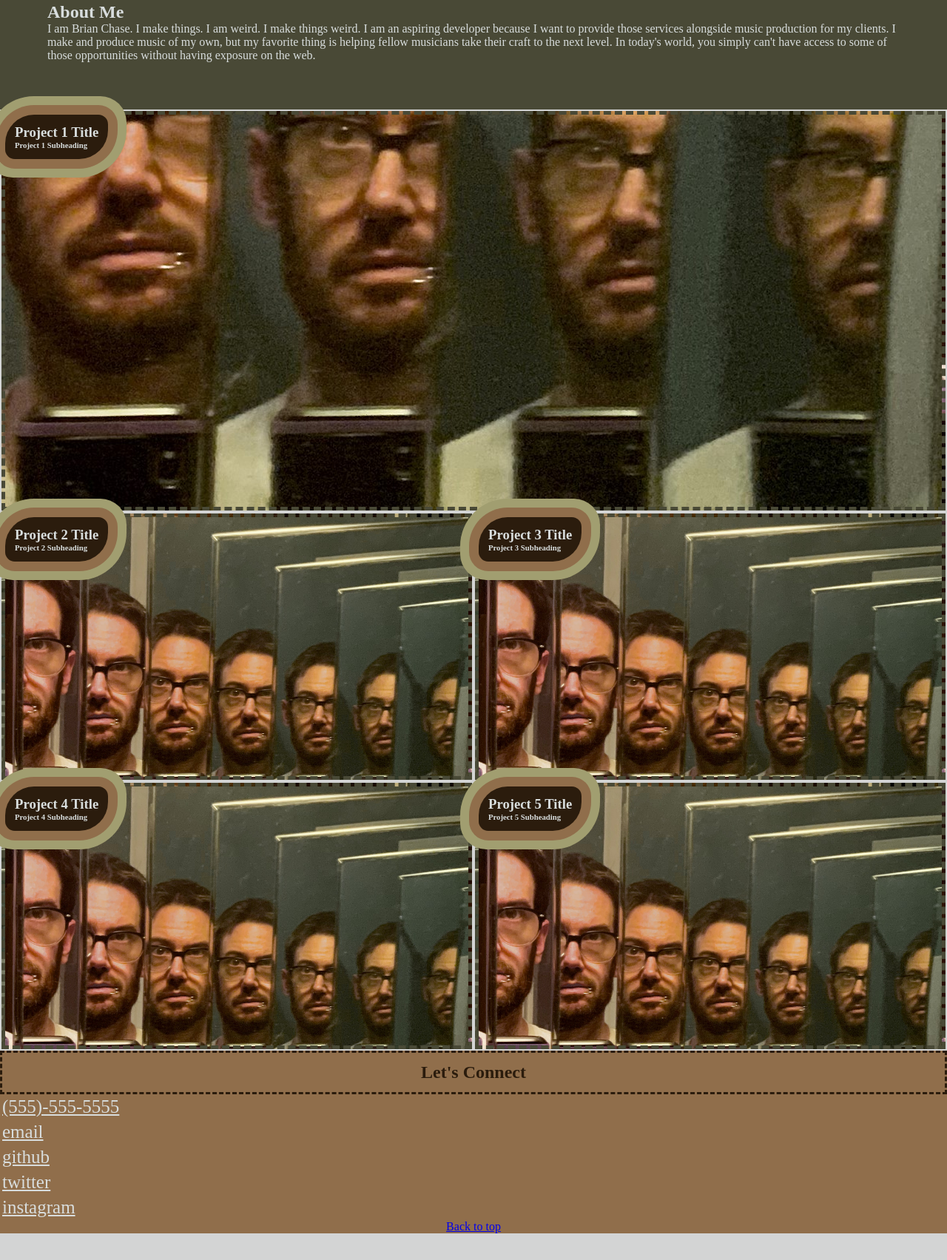
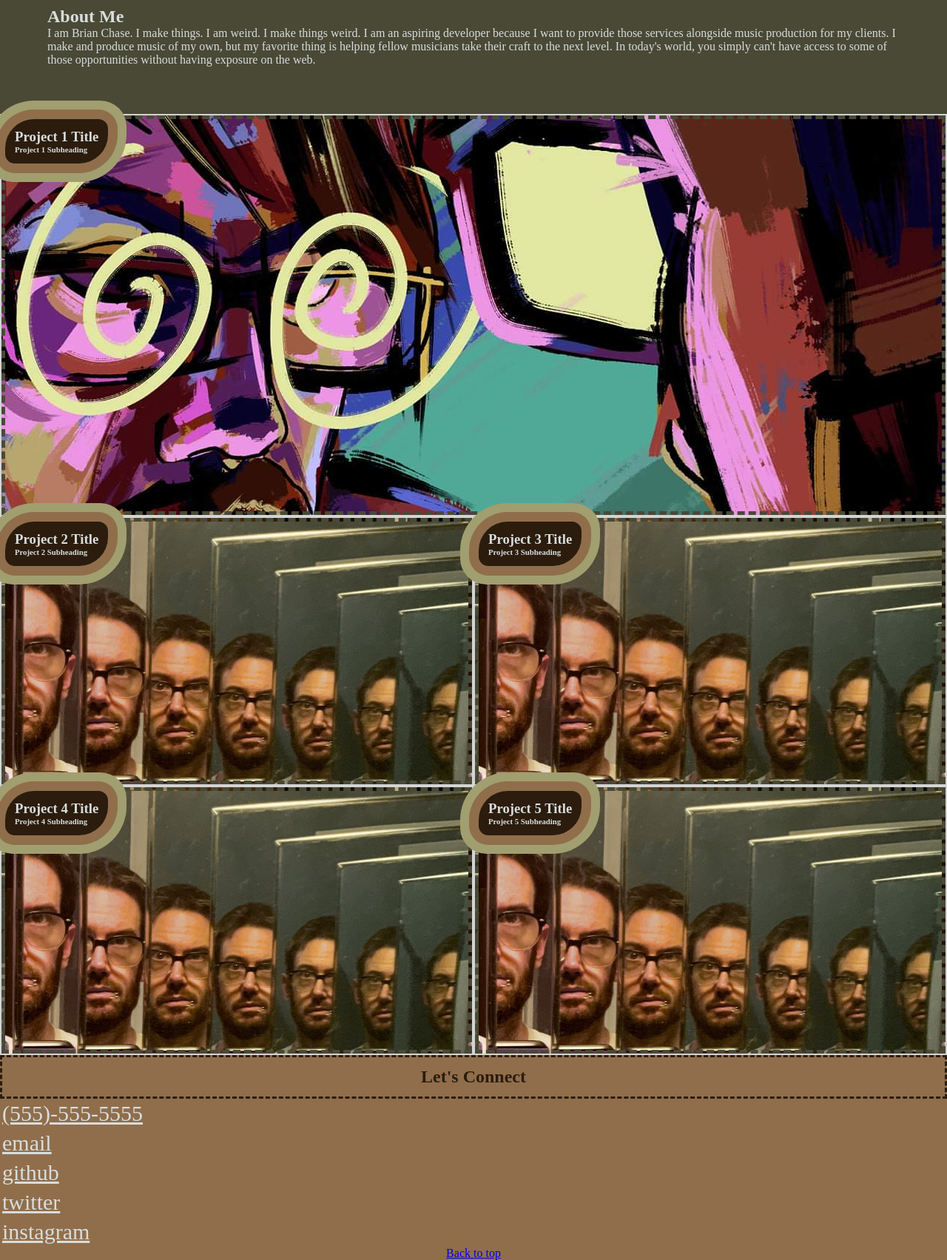
Before and after one commit to blchase215/Developer-Portfolio, a plain HTML site: page index.html in a window 1280 px wide. Shown: the part 991-2694 px from the top of the page at 74% size. Before the commit the page ends 2658 px from the top, so only its background shows below. Drawn offline with Linux system fonts and the light colour scheme.

Commit message:
updated README, figuered out filepath issue with alt image

```diff
--- a/assets/style.css
+++ b/assets/style.css
@@ -79,7 +79,7 @@ nav ul li {
 }
 
 .liText {
-    font-size: 25px;
+    font-size: 30px;
     color: var(--text);
 }
 
@@ -188,7 +188,7 @@ nav ul li {
     flex-grow: 4;
     margin: 2px;
     color: var(--text);
-    background-image: url("../assets/images/profile2.jpg");
+    background-image: url("../assets/images/Profile3.JPG");
     background-size: fill;
     background-position: 100%;
     height: 540px;
```
Also changed, not shown: index.html (+2 -1 lines), 1 other file.
